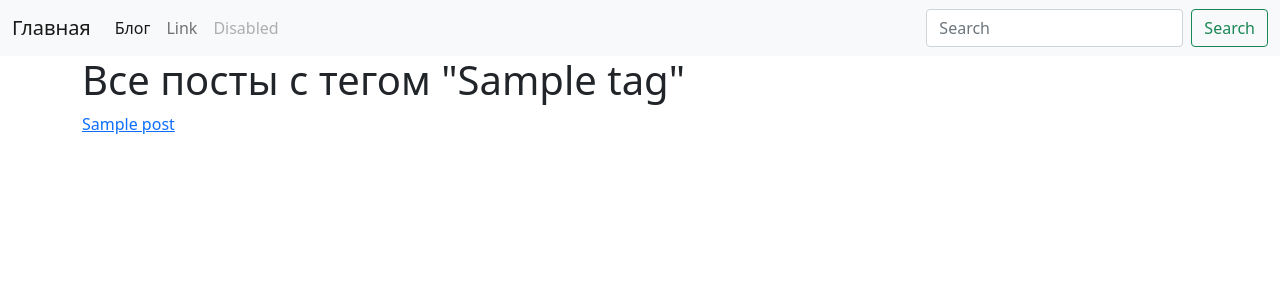
After one commit to relhfox/Relhfox_blog, a Flask app: a page that uses posts/templates/posts/tag_detail.html in a window 1280 px wide. The commit adds this page. Shown: the top 300 px of the page. Run offline with Flask 2, Linux system fonts and the light colour scheme; tables that the repository leaves empty hold one stand-in row (values such as "Sample post").

Commit message:
Tags functionality added

```diff
--- a/posts/blueprint.py
+++ b/posts/blueprint.py
@@ -2,6 +2,7 @@ from flask import Blueprint
 from flask import render_template
 
 from models import Post
+from models import Tag
 
 
 posts = Blueprint('posts', __name__, template_folder='templates')
@@ -16,4 +17,12 @@ def index():
 @posts.route('/<slug>')
 def open_post(slug):
     post_to_open = Post.query.filter(Post.slug==slug).first()
-    return render_template('posts/open_post.html', post=post_to_open)
+    tags_to_show = post_to_open.tags
+    return render_template('posts/open_post.html', post=post_to_open, tags=tags_to_show)
+
+
+@posts.route('/tag/<slug>')
+def tag_detail(slug):
+    tag_to_open = Tag.query.filter(Tag.slug==slug).first()
+    posts_of_tag = tag_to_open.posts.all()
+    return render_template('posts/tag_detail.html', tag=tag_to_open, posts=posts_of_tag)
--- /dev/null
+++ b/posts/templates/posts/tag_detail.html
@@ -0,0 +1,20 @@
+{% extends 'base.html' %}
+
+
+{% block title %}
+    Посты с тегом {{ tag.name }}
+{% endblock %}
+
+
+{% block content_title %}
+    Все посты с тегом "{{ tag.name }}"
+{% endblock %}
+
+
+{% block content %}
+    {% for post in posts %}
+        <div class="post">
+            <a href="{{ url_for('posts.open_post', slug=post.slug) }}">{{ post.title }}</a>
+        </div>
+    {% endfor %}
+{% endblock %}
```
Also changed, not shown: models.py (+8 -0 lines), posts/templates/posts/open_post.html (+15 -0 lines).
